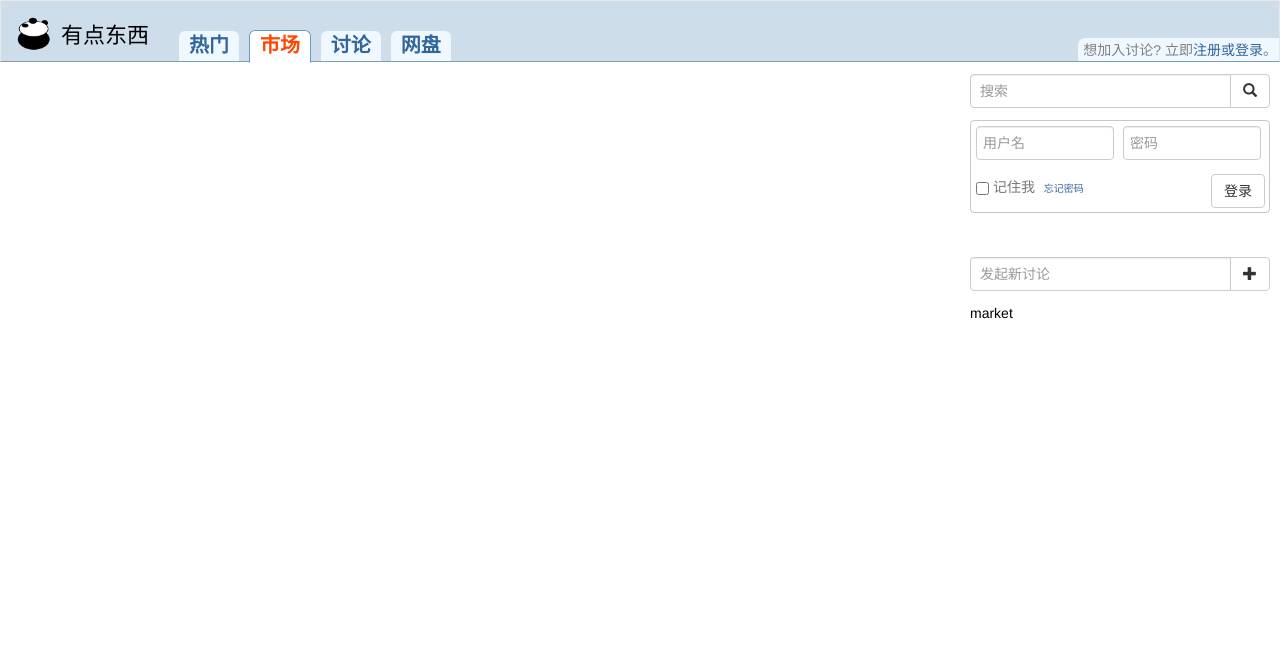
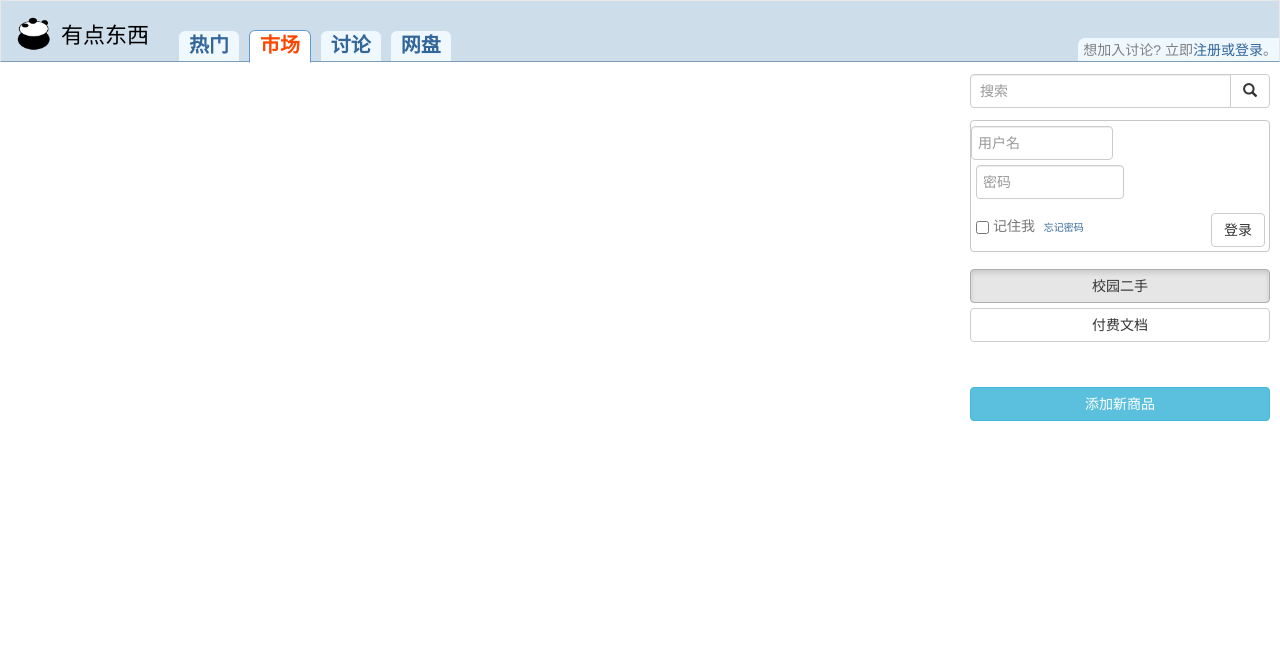
Before and after one commit to brisoncreak/STC-NWSUAF, a Django app: page /market in a window 1280 px wide. Shown: the top 661 px of the page. Run offline with Django 3.2, Linux system fonts and the light colour scheme; some libraries are stand-ins or nearby versions.

Commit message:
优化前端逻辑 网盘路由

```diff
--- a/market/static/css/market_index.css
+++ b/market/static/css/market_index.css
@@ -0,0 +1,5 @@
+.sidebtn
+{
+    width:100%;
+    margin-top: 5px;
+}
--- a/market/templates/market_index.html
+++ b/market/templates/market_index.html
@@ -20,7 +20,27 @@
 
 {% endblock %}
 
+{% block side-search %}
+    <div class="spacer">
+        <form action="#" id="search">
+            <div class="input-group">
+            <input type="text" class="form-control" placeholder="搜索">
+                <span class="input-group-btn">
+                    <button class="btn btn-default" type="button"><span class="glyphicon glyphicon-search" aria-hidden="true"></span></button>
+                </span>
+            </div>
+        </form>
+    </div>
+{% endblock %}
+
 
 {% block side %}
-market
+<a class='btn btn-default sidebtn active'>校园二手</a>
+<a class='btn btn-default sidebtn'>付费文档</a>
+
+<br>
+<br>
+<br>
+
+<a class='btn btn-info sidebtn'>添加新商品</a>
 {% endblock %}
--- a/static/css/base.css
+++ b/static/css/base.css
@@ -130,15 +130,15 @@ li.selected a {
     margin:20px;
 }
 .login-form-side .user{
-    width:138px;
+    width:142px;
     //border:1px solid gray;
-    margin:5px 0px 0px 5px;
+    margin:5px 0px 0px 0px;
     padding:6px;
     //font-size:11px;
     display: inline;
 }
 .login-form-side .pwd{
-    width:138px;
+    width:148px;
     //border:1px solid gray;
     margin:5px 0px 0px 5px;
     padding:6px;
--- a/templates/base.html
+++ b/templates/base.html
@@ -65,8 +65,11 @@
 	</div><!-- /.modal -->
 </div>
 
+<div class="side">
 
-<div class="side">
+<!--搜索框不放在基类 各个子应用分别实现搜索 -->
+
+    {% block side-search %}
     <div class="spacer">
         <form action="#" id="search">
             <div class="input-group">
@@ -77,6 +80,7 @@
             </div>
         </form>
     </div>
+    {% endblock %}
 
     <div class="spacer">
     {% if request.user.is_authenticated %}
@@ -103,8 +107,7 @@
         </form>
     </div>
 
-    <div class="spacer"><br></div>
-
+<!--
     <div class="spacer">
         <form action="#" id="search">
             <div class="input-group">
@@ -115,7 +118,9 @@
             </div>
         </form>
     </div>
+-->
     <div class="spacer">
+    <!--此处添加各app功能-->
     {% block side %}
     {% endblock %}
     </div>
```
Also changed, not shown: index/templates/index.html (+29 -0 lines).
